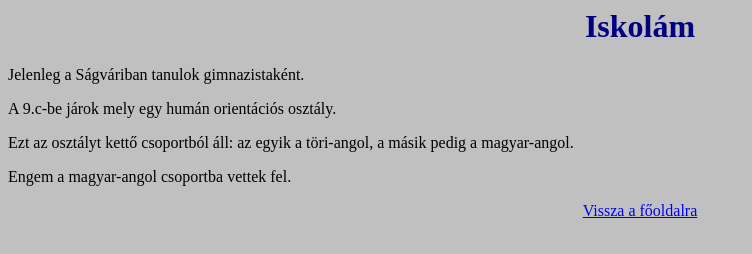
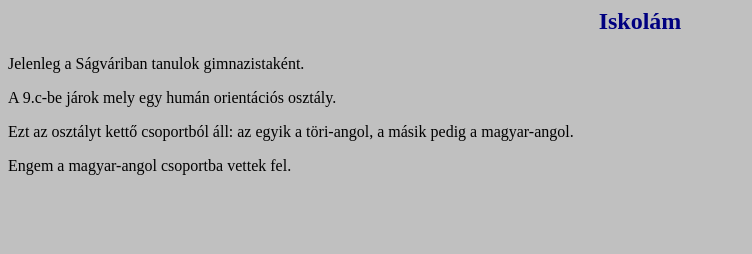
Before and after one commit to Darazsmate2008/My-second-project, a plain HTML site: page Iskolam.html in a window 1280 px wide. Shown: the whole page, without its empty margins (0-752 px from the left). Drawn offline with Linux system fonts and the light colour scheme.

Commit message:
Update Iskolam.html

```diff
--- a/Iskolam.html
+++ b/Iskolam.html
@@ -1,13 +1,9 @@
 <html>
-<head>
-<title>Iskolám</title>
-</head>
 <body bgcolor="silver">
-<h1> <center><font color="navy">Iskolám</font></center> </h1>
+<h2> <center><font color="navy">Iskolám</font></center> </h2>
 <p>Jelenleg a Ságváriban tanulok gimnazistaként.</p>
 <p>A 9.c-be járok mely egy humán orientációs osztály.</p>
 <p>Ezt az osztályt kettő csoportból áll: az egyik a töri-angol, a másik  pedig a magyar-angol. </p>
 <p>Engem a magyar-angol csoportba vettek fel.</p>
-<a href="Weboldalam.html"><center>Vissza a főoldalra</center></a>
 </body>
 </html>
```
